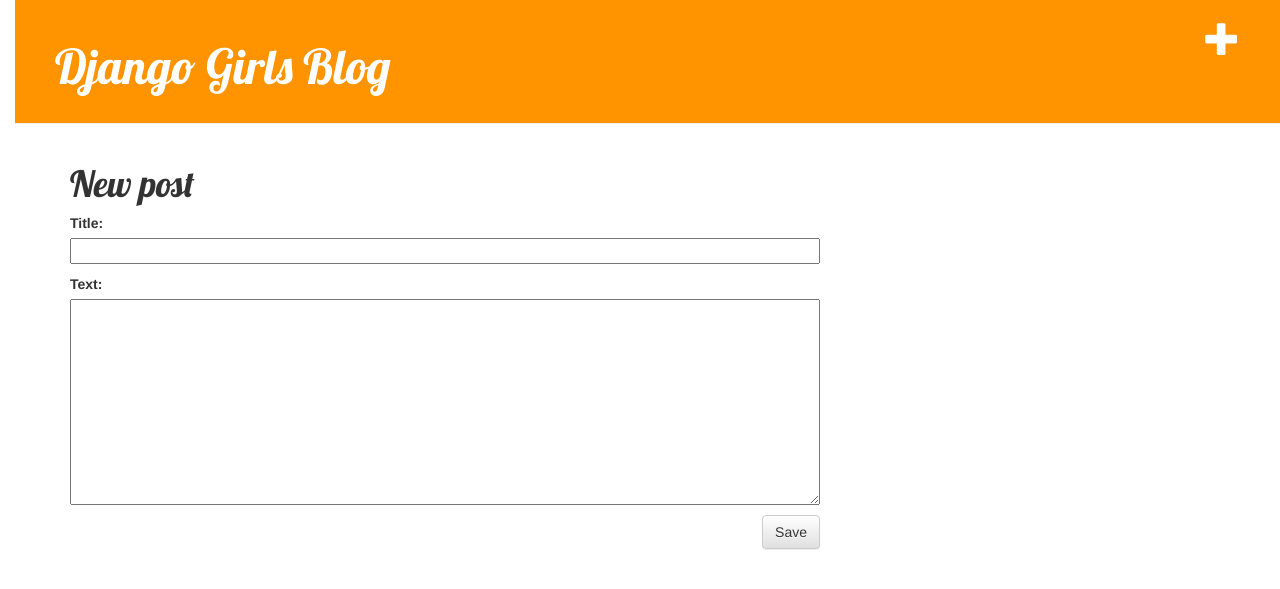
After one commit to seohyun319/piro14_djangogirls, a Django app: page /post/new in a window 1280 px wide. The commit adds this page. Shown: the top 589 px of the page. Run offline with Django 3.2, Linux system fonts and the light colour scheme; a user stored in the database is signed in; some libraries are stand-ins or nearby versions.

Commit message:
Django 폼

```diff
--- /dev/null
+++ b/blog/forms.py
@@ -0,0 +1,9 @@
+from django import forms
+
+from .models import Post
+
+class PostForm(forms.ModelForm):
+
+    class Meta:
+        model = Post
+        fields = ('title', 'text',)
--- a/blog/static/css/blog.css
+++ b/blog/static/css/blog.css
@@ -6,3 +6,60 @@ h1 a {
 body {
   padding-left: 15px;
 }
+
+.page-header {
+  background-color: #ff9400;
+  margin-top: 0;
+  padding: 20px 20px 20px 40px;
+}
+
+.page-header h1,
+.page-header h1 a,
+.page-header h1 a:visited,
+.page-header h1 a:active {
+  color: #ffffff;
+  font-size: 36pt;
+  text-decoration: none;
+}
+
+.content {
+  margin-left: 40px;
+}
+
+h1,
+h2,
+h3,
+h4 {
+  font-family: "Lobster", cursive;
+}
+
+.date {
+  color: #828282;
+}
+
+.save {
+  float: right;
+}
+
+.post-form textarea,
+.post-form input {
+  width: 100%;
+}
+
+.top-menu,
+.top-menu:hover,
+.top-menu:visited {
+  color: #ffffff;
+  float: right;
+  font-size: 26pt;
+  margin-right: 20px;
+}
+
+.post {
+  margin-bottom: 70px;
+}
+
+.post h1 a,
+.post h1 a:visited {
+  color: #000000;
+}
--- a/blog/templates/blog/base.html
+++ b/blog/templates/blog/base.html
@@ -9,6 +9,9 @@
     </head>
     <body>
         <div class="page-header">
+            {% if user.is_authenticated %}
+                <a href="{% url 'post_new' %}" class="top-menu"><span class="glyphicon glyphicon-plus"></span></a>
+            {% endif %}
             <h1><a href="/">Django Girls Blog</a></h1>
         </div>
 
--- a/blog/templates/blog/post_detail.html
+++ b/blog/templates/blog/post_detail.html
@@ -7,6 +7,9 @@
                 {{ post.published_date }}
             </div>
         {% endif %}
+        {% if user.is_authenticated %}
+            <a class="btn btn-default" href="{% url 'post_edit' pk=post.pk %}"><span class="glyphicon glyphicon-pencil"></span></a>
+        {% endif %}
         <h1>{{ post.title }}</h1>
         <p>{{ post.text|linebreaksbr }}</p>
     </div>
--- /dev/null
+++ b/blog/templates/blog/post_edit.html
@@ -0,0 +1,9 @@
+{% extends 'blog/base.html' %}
+
+{% block content %}
+    <h1>New post</h1>
+    <form method="POST" class="post-form">{% csrf_token %}
+        {{ form.as_p }}
+        <button type="submit" class="save btn btn-default">Save</button>
+    </form>
+{% endblock %}
--- a/blog/urls.py
+++ b/blog/urls.py
@@ -4,4 +4,5 @@ from . import views
 urlpatterns = [
     path('', views.post_list, name='post_list'),
     path('post/<int:pk>/', views.post_detail, name='post_detail'),
+    path('post/new', views.post_new, name='post_new'),
 ]
--- a/blog/views.py
+++ b/blog/views.py
@@ -2,6 +2,7 @@ from django.shortcuts import render
 from django.utils import timezone
 from .models import Post
 from django.shortcuts import render, get_object_or_404
+from .forms import PostForm
 
 def post_list(request):
     posts = Post.objects.filter(published_date__lte=timezone.now()).order_by('published_date')
@@ -11,3 +12,31 @@ def post_list(request):
 def post_detail(request, pk):
     post = get_object_or_404(Post, pk=pk)
     return render(request, 'blog/post_detail.html', {'post': post})
+
+def post_new(request):
+    if request.method == "POST":
+        form = PostForm(request.POST)
+        if form.is_valid():
+            post = form.save(commit=False)
+            post.author = request.user
+            post.published_date = timezone.now()
+            post.save()
+            return redirect('post_detail', pk=post.pk)
+    else:
+        form = PostForm()
+    return render(request, 'blog/post_edit.html', {'form': form})
+
+
+def post_edit(request, pk):
+    post = get_object_or_404(Post, pk=pk)
+    if request.method == "POST":
+        form = PostForm(instance=post)
+        if form.is_valid():
+            post = form.save(commit=False)
+            post.author = request.user
+            post.published_date = timezone.now()
+            post.save()
+            return redirect('post_detail', pk=post.pk)
+    else:
+        form = PostForm(instance=post)
+    return render(request, 'blog/post_edit.html', {'form': form})
```
